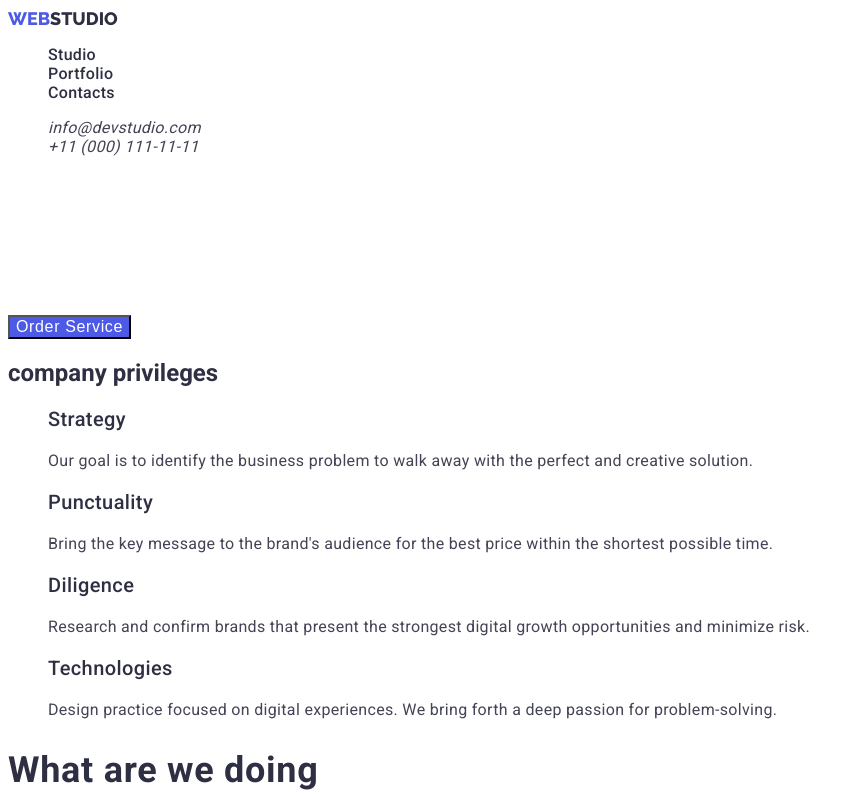
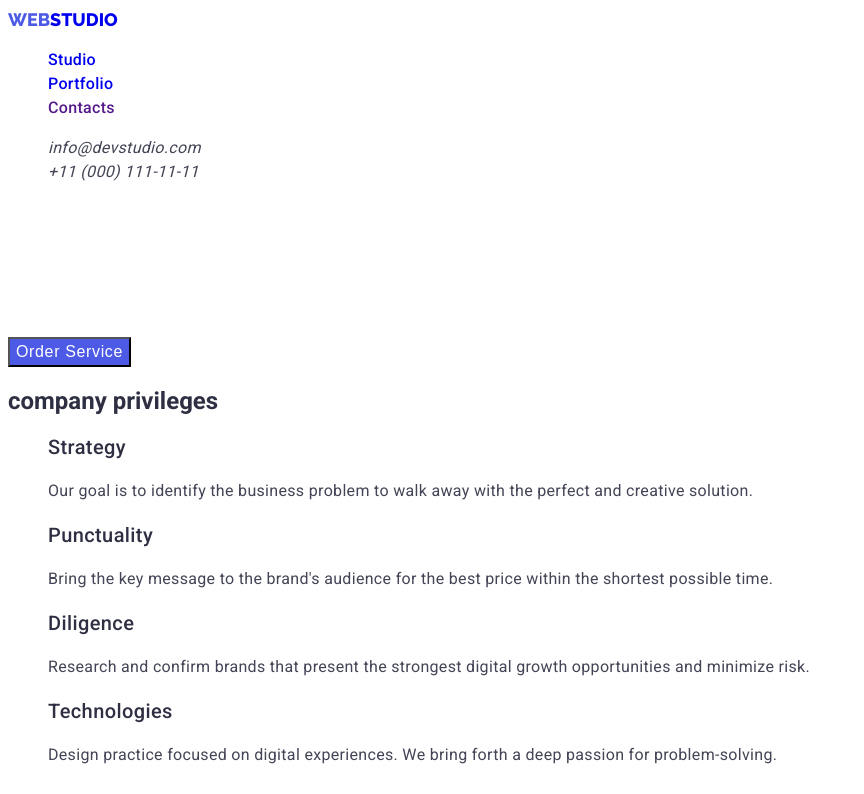
Before and after one commit to Alexandr-sit/goit-markup-hw-02, a plain HTML site: page index.html in a window 1280 px wide. Shown: the top 794 px of the page, without its empty margins (0-864 px from the left). Drawn offline with Linux system fonts and the light colour scheme.

Commit message:
замінив коми на крапки
задав класс тегу адрес

```diff
--- a/css/style.css
+++ b/css/style.css
@@ -1,7 +1,5 @@
 :root {
-  --primery-font: "Roboto", sans-serif;
-  --secondary-font:
-  --accent-color: #2e2f42
+  --accent-color: #2e2f42;
 }
 
 .list {
@@ -13,15 +11,16 @@
 
 .body {
   font-family: "Roboto", sans-serif;
-  color: #2e2f42;
+  color: var(--accent-color);
 }
 
+/* ============= HEADER ============= */
 .logo {
-  font-family: 'Raleway';
+  font-family: "Raleway";
   font-weight: 800;
   font-size: 18px;
-  line-height: 1, 33;
-  color: #2e2f42;
+  line-height: 1.33;
+  color: #var(--accent-color);
 }
 
 .logo-color {
@@ -31,9 +30,9 @@
 .menu-link {
   font-weight: 500;
   font-size: 16px;
-  line-height: 1, 5;
+  line-height: 1.5;
   letter-spacing: 0.02em;
-  color: #2e2f42;
+  color: #var(--accent-color);
 }
 .menu-link:hover,
 .menu-link:focus {
@@ -43,7 +42,7 @@
 .contact-mail {
   font-weight: 400;
   font-size: 16px;
-  line-height: 1, 5;
+  line-height: 1.5;
   letter-spacing: 0.02em;
   color: #434455;
 }
@@ -56,7 +55,7 @@
 .contact-phone-number {
   font-weight: 400;
   font-size: 16px;
-  line-height: 1, 5;
+  line-height: 1.5;
   letter-spacing: 0.02em;
   color: #434455;
 }
@@ -65,11 +64,26 @@
 .contact-phone-number:focus {
   color: #404bbf;
 }
+.adress {
+font-style: normal;
+}
 
+/* ============= /HEADER ============= */
+
+/*============= HERO ============= */
+.hero {
+  font-weight: 700;
+  font-size: 56px;
+  line-height: 1.07;
+  text-align: center;
+  letter-spacing: 0.02em;
+  color: #ffffff;
+}
+/*============= /HERO ============= */
 .modal-btn {
   font-weight: 500;
   font-size: 16px;
-  line-height: 1, 5;
+  line-height: 1.5;
   letter-spacing: 0.04em;
   cursor: pointer;
   background: #4d5ae5;
@@ -82,27 +96,18 @@
   color: #ffffff;
 }
 
-.hero {
-  font-weight: 700;
-  font-size: 56px;
-  line-height: 1, 07;
-  text-align: center;
-  letter-spacing: 0.02em;
-  color: #ffffff;
-}
-
 .privileges {
   font-weight: 500;
   font-size: 20px;
-  line-height: 1, 2;
+  line-height: 1.2;
   letter-spacing: 0.02em;
-  color: #2e2f42;
+  color: #var(--accent-color);
 }
 
 .text-main {
   font-weight: 400;
   font-size: 16px;
-  line-height: 1, 5;
+  line-height: 1.5;
   letter-spacing: 0.02em;
   color: #434455;
 }
@@ -110,14 +115,14 @@
 .section-description {
   font-weight: 700;
   font-size: 36px;
-  line-height: 1, 11;
+  line-height: 1.11;
   letter-spacing: 0.02em;
-  color: #2e2f42;
+  color: #var(--accent-color);
 }
 .text-footer {
   font-weight: 400;
   font-size: 16px;
-  line-height: 1, 5;
+  line-height: 1.5;
   letter-spacing: 0.02em;
   color: #e7e9fc;
 }
@@ -125,7 +130,7 @@
 .nav-btn {
   font-weight: 500;
   font-size: 16px;
-  line-height: 1, 5;
+  line-height: 1.5;
   display: flex;
   align-items: center;
   text-align: center;
@@ -137,7 +142,7 @@
 .nav-btn:focus {
   font-weight: 500;
   font-size: 16px;
-  line-height: 1, 5;
+  line-height: 1.5;
   display: flex;
   align-items: center;
   text-align: center;
@@ -149,7 +154,7 @@
 .gallery-items {
   font-weight: 500;
   font-size: 20px;
-  line-height: 1, 2;
+  line-height: 1.2;
   letter-spacing: 0.02em;
-  color: #2e2f42;
+  color: #var(--accent-color);
 }
```
Also changed, not shown: portfolio.html (+1 -1 lines).
